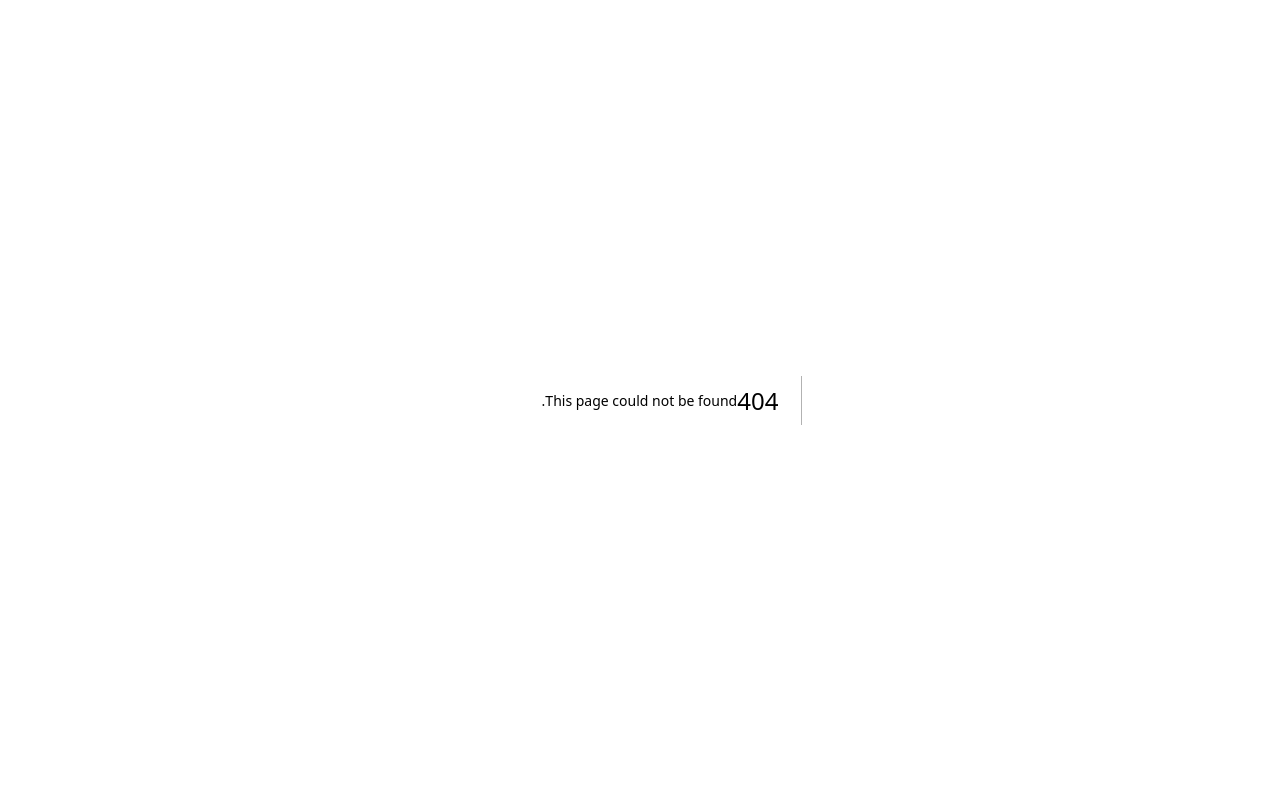
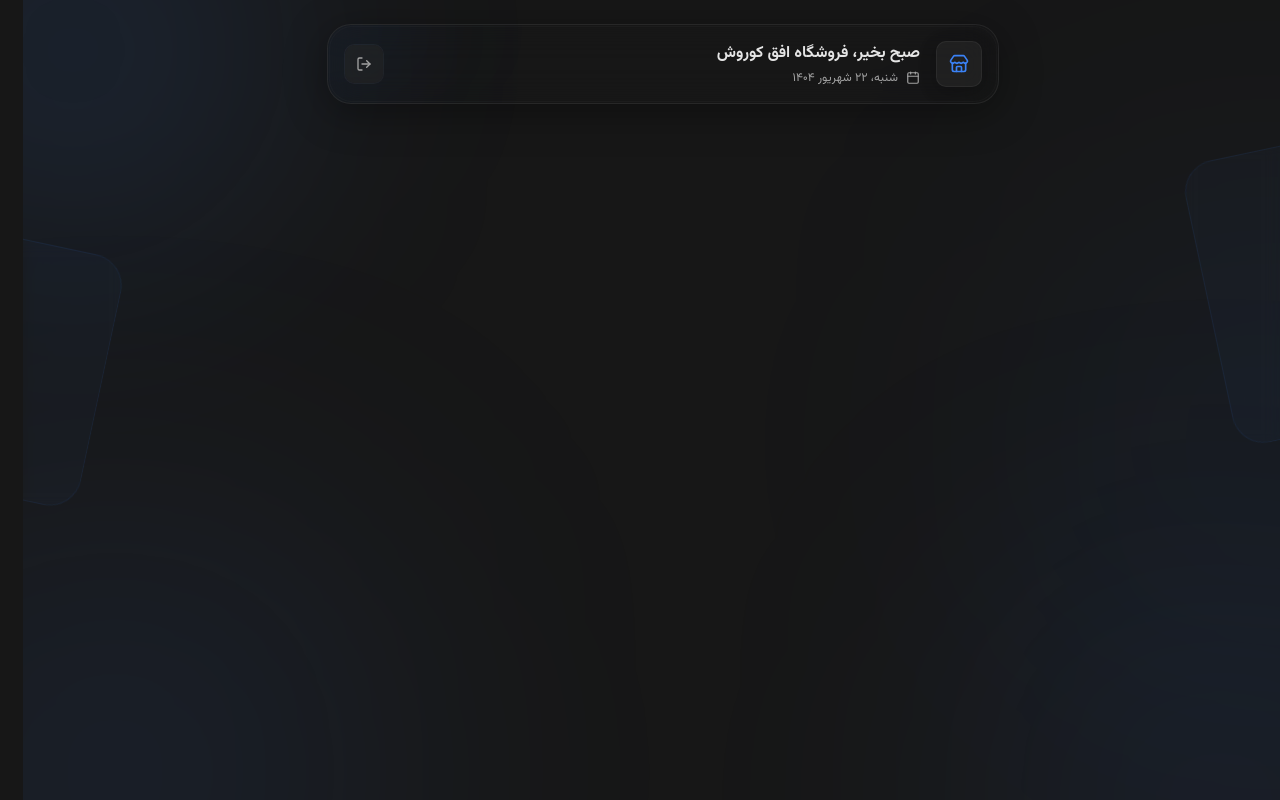
Before and after one commit to salartalaA/storage, a Next.js app: page /admin/dashboard in a window 1280 px wide. Before the commit this address had no page. Built offline with nearby package versions, Linux system fonts and the light colour scheme.

Commit message:
feat: add admin dashboard header

```diff
--- /dev/null
+++ b/app/admin/dashboard/page.tsx
@@ -0,0 +1,22 @@
+import AdminHeader from "@/components/admin/admin-header";
+
+export default function Dashboard() {
+  return (
+    <main className="relative flex min-h-screen flex-col items-center overflow-hidden px-3">
+      {/* Ambient background */}
+      <div className="pointer-events-none fixed inset-0 overflow-hidden">
+        <div className="absolute -top-40 -left-40 size-105 rounded-full bg-primary/12 blur-[130px]" />
+        <div className="absolute -bottom-48 -left-32 size-110 rounded-full bg-primary/14 blur-[150px]" />
+        <div className="absolute top-[28%] -right-48 size-110 rounded-full bg-primary/8 blur-[150px]" />
+        <div className="absolute -right-32 -bottom-52 size-105 rounded-full bg-primary/12 blur-[140px]" />
+
+        <div className="absolute top-[30%] -left-24 h-64 w-44 rotate-12 rounded-4xl border border-primary/8 bg-primary/2.5 backdrop-blur-sm" />
+        <div className="absolute top-[18%] -right-24 h-72 w-48 -rotate-12 rounded-4xl border border-primary/8 bg-primary/2.5 backdrop-blur-sm" />
+      </div>
+
+      <div className="relative z-10 flex w-full max-w-2xl flex-col gap-y-4">
+        <AdminHeader />
+      </div>
+    </main>
+  );
+}
--- /dev/null
+++ b/components/admin/admin-header.tsx
@@ -0,0 +1,40 @@
+import { Calendar, LogOut, Store } from "lucide-react";
+import { Button } from "@/components/ui/button";
+
+export default function AdminHeader() {
+  return (
+    <header className="relative mt-6 overflow-hidden rounded-3xl border border-foreground/8 bg-card/4.5 p-4 px-8 shadow-[0_8px_40px_rgba(0,0,0,0.35)] backdrop-blur-[18px]">
+      {/* Inner glass highlight */}
+      <div className="pointer-events-none absolute inset-px rounded-[1.45rem] border border-white/2.5" />
+
+      {/* Primary glow */}
+      <div className="pointer-events-none absolute -top-20 -left-16 size-40 rounded-full bg-primary/6 blur-3xl" />
+
+      <div className="relative flex items-center justify-between">
+        <div className="flex items-center gap-x-4">
+          <span className="-ms-4 rounded-xl border border-foreground/6 bg-card/70 p-3 shadow-[0_4px_18px_rgba(0,0,0,0.22)] backdrop-blur-md">
+            <Store className="text-primary" size={20} />
+          </span>
+
+          <div>
+            <h3 className="font-bold text-foreground">
+              {"صبح بخیر، فروشگاه افق کوروش"}
+            </h3>
+
+            <div className="mt-1 flex items-center gap-x-2 text-muted-foreground text-xs">
+              <Calendar size={14} />
+              <span>{"شنبه، ۲۲ شهریور ۱۴۰۴"}</span>
+            </div>
+          </div>
+        </div>
+
+        <Button
+          className="-me-4 size-10 rounded-xl border border-foreground/5 bg-card/60 text-muted-foreground shadow-none backdrop-blur-md transition-all duration-200 hover:bg-card/90 hover:text-foreground"
+          variant="ghost"
+        >
+          <LogOut size={18} />
+        </Button>
+      </div>
+    </header>
+  );
+}
```
